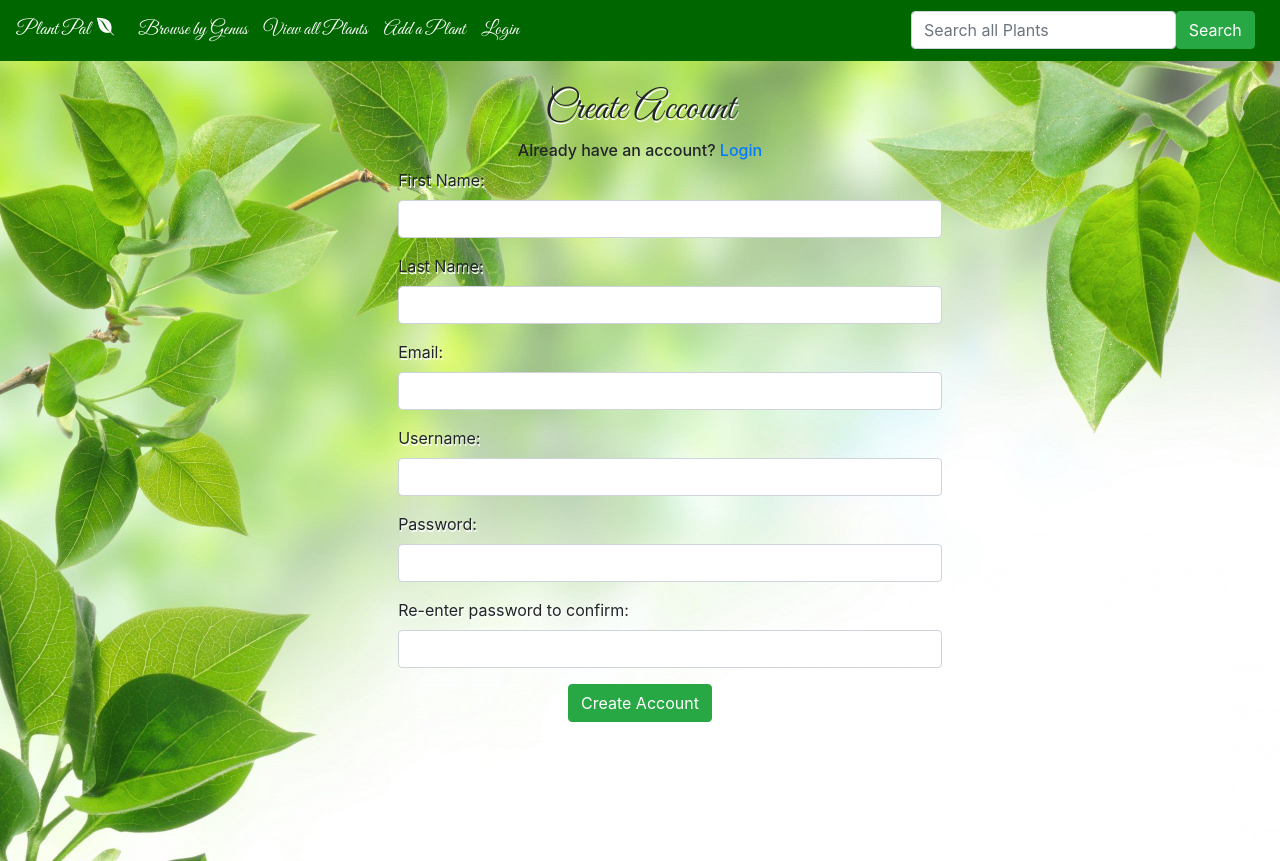
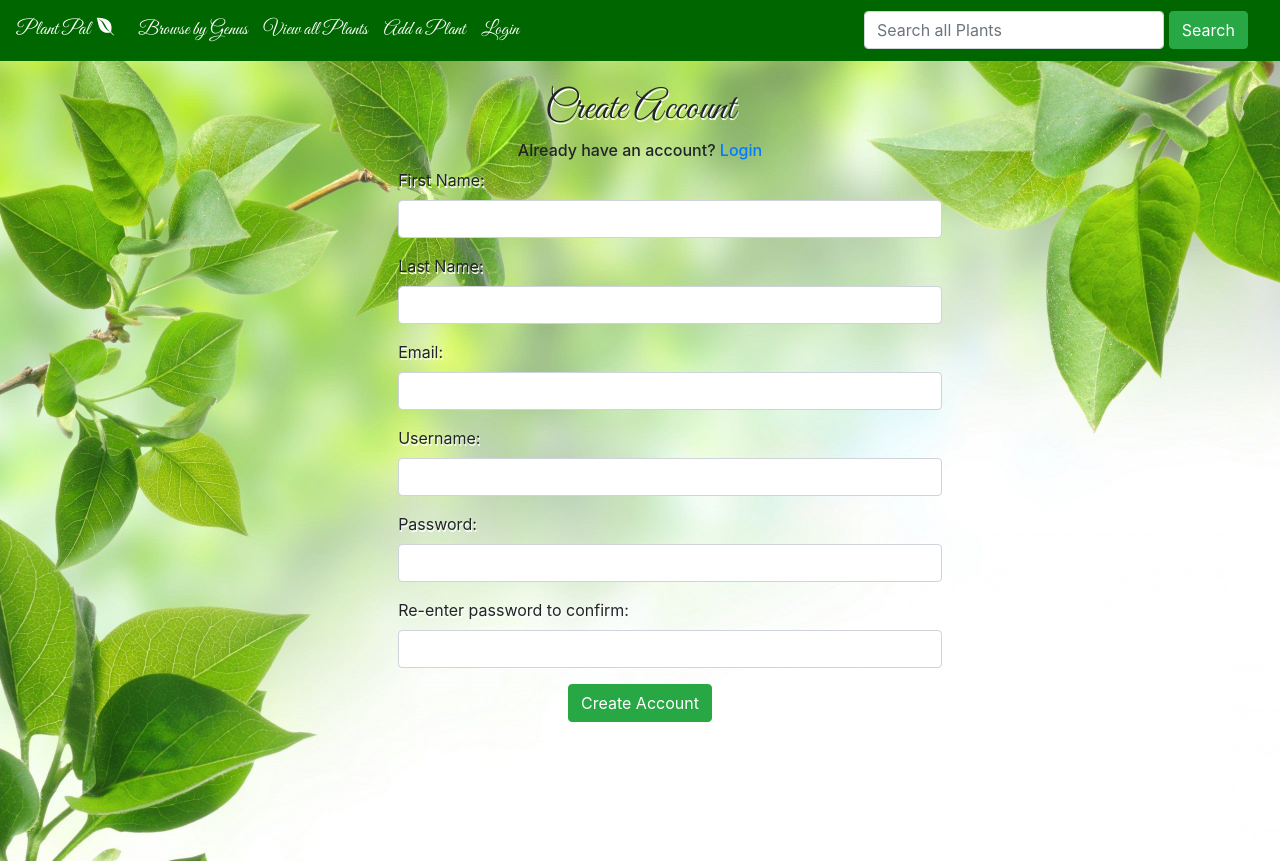
Before and after one commit to SianJade/PlantPal, a Flask app: page /user/new in a window 1280 px wide. Run offline with Flask 2, Linux system fonts and the light colour scheme; some libraries are stand-ins or nearby versions.

Commit message:
Add styling rules for nav search button

```diff
--- a/static/css/style.css
+++ b/static/css/style.css
@@ -60,9 +60,14 @@ h2 {
     margin-right: 10rem;
 }
 
-.home-search {
+.home-search,
+.nav-search {
     text-transform: lowercase;
     width: 25rem;
+}
+
+.nav-button {
+    margin-left: 0.3rem;
 }
 
 .jumbotron {
```
